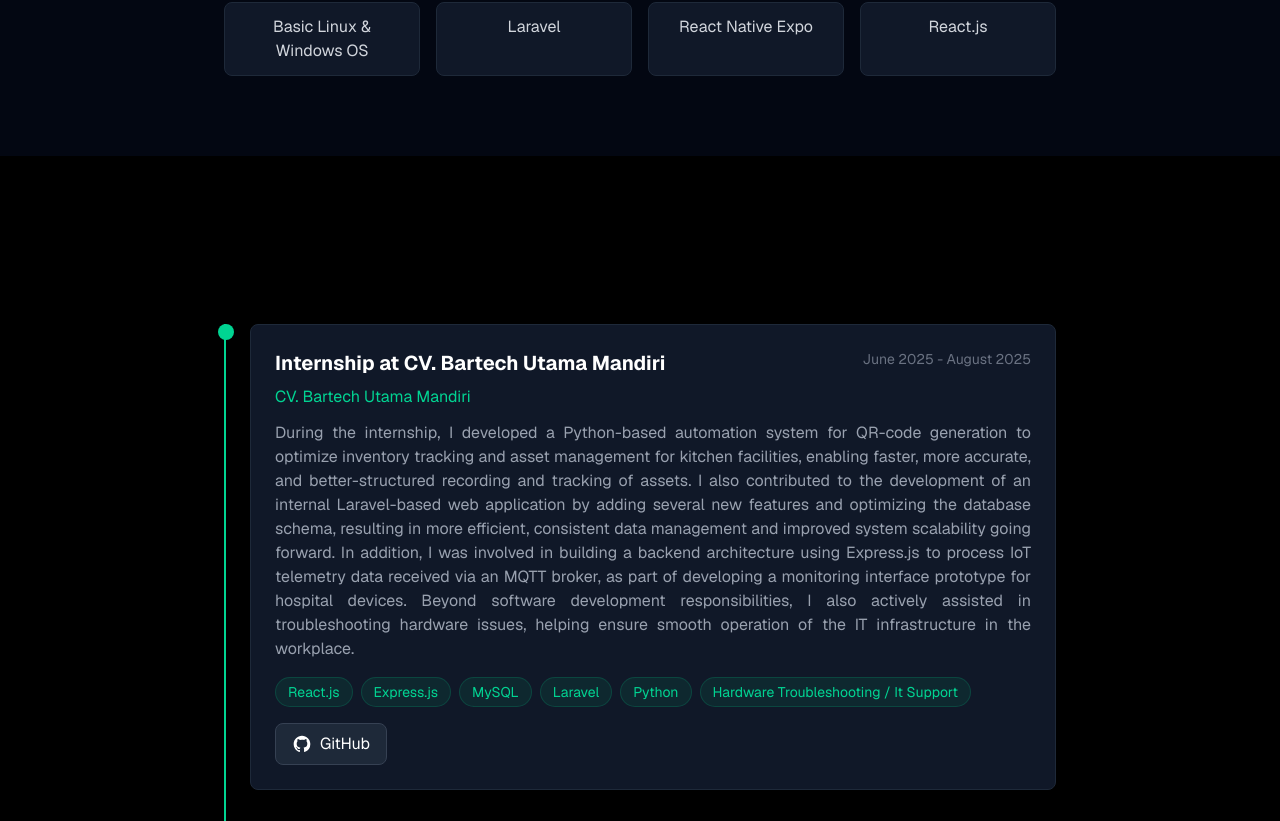
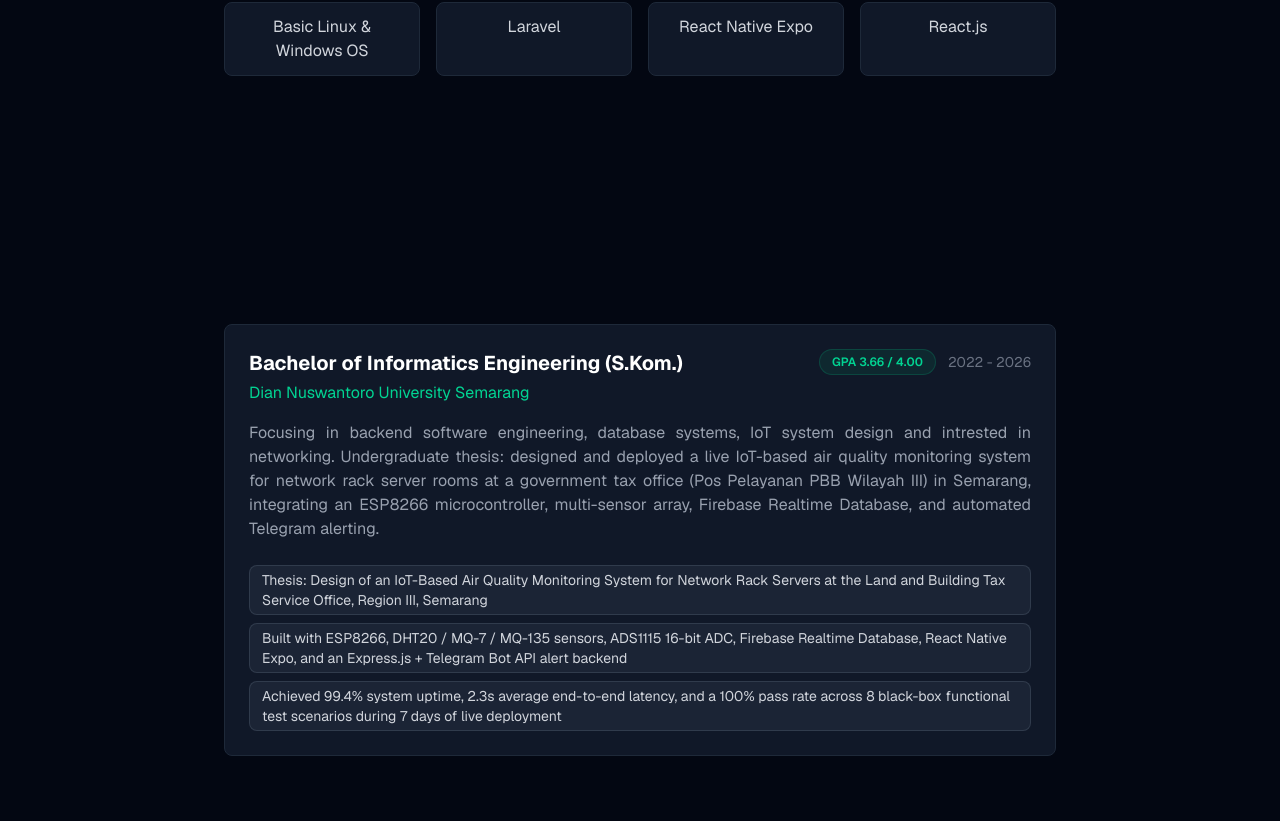
Before and after one commit to Rezzadty/Portofolio, a Next.js app: page / in a window 1280 px wide. Shown: the part 1719-2540 px from the top of the page. Built offline with nearby package versions, Linux system fonts and the light colour scheme.

Commit message:
feat: add education section
- reposisition the section
- updating navbar links order to reflect new page structure

```diff
--- a/app/page.tsx
+++ b/app/page.tsx
@@ -5,6 +5,7 @@
 import { Hero } from "@/src/features/hero/components/Hero";
 import { About } from "@/src/features/about/components/About";
 import { Experience } from "@/src/features/experience/components/Experience";
+import { Education } from "@/src/features/education/components/Education";
 import { Projects } from "@/src/features/projects/components/Projects";
 import { Contact } from "@/src/features/contact/components/Contact";
 
@@ -18,6 +19,7 @@
         <main>
           <Hero />
           <About />
+          <Education />
           <Experience />
           <Projects />
           <Contact />
--- /dev/null
+++ b/src/features/education/components/Education.tsx
@@ -0,0 +1,64 @@
+"use client";
+
+import { useIntersectionObserver } from "@/src/shared/hooks/useIntersectionObserver";
+import { EDUCATION } from "../data/education";
+
+export function Education() {
+  const { ref, isVisible } = useIntersectionObserver();
+
+  return (
+    <section ref={ref} id="education" className="py-20 bg-gray-950">
+      <div className="max-w-4xl mx-auto px-4 sm:px-6 lg:px-8">
+        <h2
+          className={`text-3xl sm:text-4xl font-bold text-white mb-12 ${
+            isVisible ? "animate-fade-in-up" : "opacity-0"
+          }`}
+        >
+          Education
+        </h2>
+
+        <div className="space-y-8">
+          {EDUCATION.map((edu, index) => (
+            <div
+              key={index}
+              className={`bg-gray-900 border border-gray-800 rounded-lg p-6 hover:border-emerald-400 transition-all card-interactive hover-lift ${
+                isVisible ? "animate-fade-in-up" : "opacity-0"
+              }`}
+              style={{ animationDelay: `${0.1 + index * 0.15}s` }}
+            >
+              <div className="flex flex-col sm:flex-row sm:justify-between sm:items-start mb-2">
+                <div>
+                  <h3 className="text-xl font-bold text-white">{edu.degree}</h3>
+                  <p className="text-emerald-400 mt-1">{edu.institution}</p>
+                </div>
+                <div className="flex items-center gap-3 mt-2 sm:mt-0">
+                  {edu.gpa && (
+                    <span className="px-3 py-1 text-xs font-semibold bg-emerald-500/10 text-emerald-400 border border-emerald-500/20 rounded-full">
+                      GPA {edu.gpa}
+                    </span>
+                  )}
+                  <span className="text-sm text-gray-500">{edu.period}</span>
+                </div>
+              </div>
+
+              <p className="text-gray-400 text-justify mt-4">{edu.description}</p>
+
+              {edu.highlights && (
+                <div className="flex flex-wrap gap-2 mt-6">
+                  {edu.highlights.map((item, i) => (
+                    <span
+                      key={`${item}-${i}`}
+                      className="px-3 py-1 text-xs sm:text-sm bg-gray-800/80 text-gray-300 border border-gray-700/80 rounded-lg"
+                    >
+                      {item}
+                    </span>
+                  ))}
+                </div>
+              )}
+            </div>
+          ))}
+        </div>
+      </div>
+    </section>
+  );
+}
--- /dev/null
+++ b/src/features/education/data/education.ts
@@ -0,0 +1,18 @@
+import { EducationItem } from "../types/education";
+
+export const EDUCATION: EducationItem[] = [
+  {
+    degree: "Bachelor of Informatics Engineering (S.Kom.)",
+    institution: "Dian Nuswantoro University Semarang",
+    period: "2022 - 2026",
+    gpa: "3.66 / 4.00",
+    description:
+      "Focusing in backend software engineering, database systems, IoT system design and intrested in networking. \
+      Undergraduate thesis: designed and deployed a live IoT-based air quality monitoring system for network rack server rooms at a government tax office (Pos Pelayanan PBB Wilayah III) in Semarang, integrating an ESP8266 microcontroller, multi-sensor array, Firebase Realtime Database, and automated Telegram alerting.",
+    highlights: [
+      "Thesis: Design of an IoT-Based Air Quality Monitoring System for Network Rack Servers at the Land and Building Tax Service Office, Region III, Semarang",
+      "Built with ESP8266, DHT20 / MQ-7 / MQ-135 sensors, ADS1115 16-bit ADC, Firebase Realtime Database, React Native Expo, and an Express.js + Telegram Bot API alert backend",
+      "Achieved 99.4% system uptime, 2.3s average end-to-end latency, and a 100% pass rate across 8 black-box functional test scenarios during 7 days of live deployment",
+    ],
+  },
+];
--- /dev/null
+++ b/src/features/education/types/education.ts
@@ -0,0 +1,8 @@
+export interface EducationItem {
+  degree: string;
+  institution: string;
+  period: string;
+  gpa?: string;
+  description: string;
+  highlights?: string[];
+}
--- a/src/shared/components/Navbar.tsx
+++ b/src/shared/components/Navbar.tsx
@@ -4,6 +4,7 @@
 
 const NAV_LINKS = [
   { id: "about", label: "About" },
+  { id: "education", label: "Education" },
   { id: "experience", label: "Experience" },
   { id: "projects", label: "Projects" },
   { id: "contact", label: "Contact" },
```
